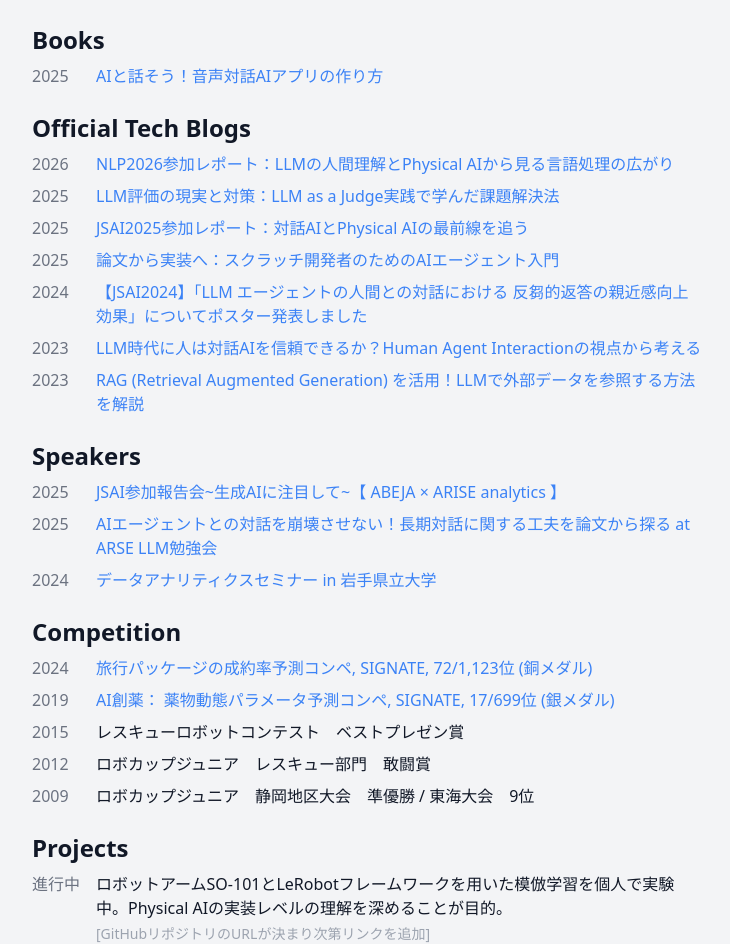
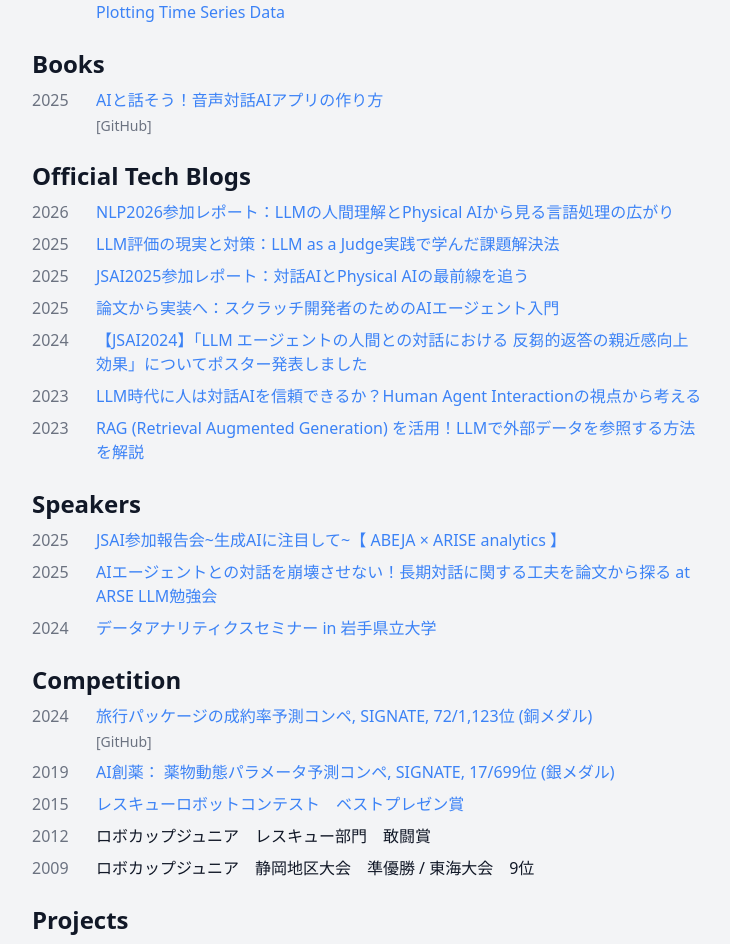
Before and after one commit to ta-seri/serizawa-portfolio, a Next.js app in the folder portfolio-site/: page /works in a window 1280 px wide. Shown: the part 328-1272 px from the top of the page, without its empty margins (272-1002 px from the left). Built offline with nearby package versions, Linux system fonts and the light colour scheme.

Commit message:
github追加

```diff
--- a/portfolio-site/src/pages/works.js
+++ b/portfolio-site/src/pages/works.js
@@ -15,21 +15,21 @@ export default function Works() {
       ],
       papers: [
         { year: "2024", title: "LLMエージェントの人間との対話における反芻的返答の親近感向上効果", url: "https://www.jstage.jst.go.jp/article/pjsai/JSAI2024/0/JSAI2024_3Xin255/_article/-char/ja" },
-        { year: "2022", title: "Optimization of Convolutional Neural Network Using the Linearly Decreasing Weight Particle Swarm Optimization", url: "https://www.jstage.jst.go.jp/article/pjsai/JSAI2022/0/JSAI2022_2S4IS2b03/_article/-char/ja/" },
+        { year: "2022", title: "Optimization of Convolutional Neural Network Using the Linearly Decreasing Weight Particle Swarm Optimization", url: "https://www.jstage.jst.go.jp/article/pjsai/JSAI2022/0/JSAI2022_2S4IS2b03/_article/-char/ja/", github: "https://github.com/ta-seri/LDWPSO-CNN" },
         { year: "2019", title: "Emotion Recognition by Convolutional Neural Network Based on EEG-Images Plotting Time Series Data", url: "https://ebooks.iospress.nl/volumearticle/52677" },
       ],
       competition: [
-        { year: "2024", title: "旅行パッケージの成約率予測コンペ, SIGNATE, 72/1,123位 (銅メダル)", url: "https://user.competition.signate.jp/ja/competition/detail/?competition=17002dd84863499e90815a7c5ef2ee21" },
+        { year: "2024", title: "旅行パッケージの成約率予測コンペ, SIGNATE, 72/1,123位 (銅メダル)", url: "https://user.competition.signate.jp/ja/competition/detail/?competition=17002dd84863499e90815a7c5ef2ee21", github: "https://github.com/ta-seri/SIGNATE-Cup-2024-Summer-Best-Solution" },
         { year: "2019", title: "AI創薬： 薬物動態パラメータ予測コンペ, SIGNATE, 17/699位 (銀メダル)", url: "https://user.competition.signate.jp/ja/competition/detail/?competition=252d4bf7dcb244d693979ac9cdd43fc3" },
-        { year: "2015", title: "レスキューロボットコンテスト　ベストプレゼン賞" },
+        { year: "2015", title: "レスキューロボットコンテスト　ベストプレゼン賞", url: "https://www.rescue-robot-contest.org/contest/15th-contest/honsen/bestpresen" },
         { year: "2012", title: "ロボカップジュニア　レスキュー部門　敢闘賞" },
         { year: "2009", title: "ロボカップジュニア　静岡地区大会　準優勝 / 東海大会　9位" },
       ],
       projects: [
-        { year: "進行中", title: "ロボットアームSO-101とLeRobotフレームワークを用いた模倣学習を個人で実験中。Physical AIの実装レベルの理解を深めることが目的。", note: "[GitHubリポジトリのURLが決まり次第リンクを追加]" },
+        { year: "進行中", title: "ロボットアームSO-101とLeRobotフレームワークを用いた模倣学習を個人で実験中。Physical AIの実装レベルの理解を深めることが目的。" },
       ],
       books: [
-        { year: "2025", title: "AIと話そう！音声対話AIアプリの作り方", url: "https://techbookfest.org/product/mccChq68eRYX4kkHEEQb24?productVariantID=nzzs926HiCyHBWVTh94a8H" },
+        { year: "2025", title: "AIと話そう！音声対話AIアプリの作り方", url: "https://techbookfest.org/product/mccChq68eRYX4kkHEEQb24?productVariantID=nzzs926HiCyHBWVTh94a8H", github: "https://github.com/ta-seri/TechBookFest18_webapp_voice_dialogue_backend" },
       ],
       speakers: [
         { year: "2025", title: "JSAI参加報告会~生成AIに注目して~【 ABEJA × ARISE analytics 】", url: "https://ariseanalytics.connpass.com/event/355827/" },
```
